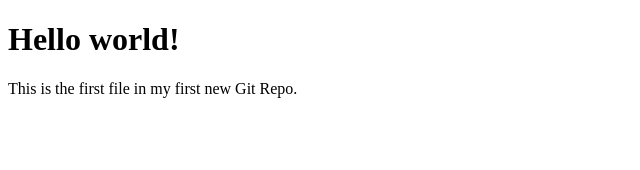
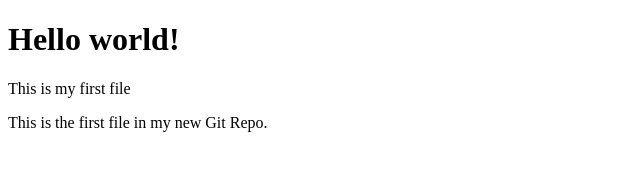
Before and after one commit to sneha67890/hello-world, a plain HTML site: page index.html in a window 1280 px wide. Shown: the whole page, without its empty margins (0-640 px from the left). Drawn offline with Linux system fonts and the light colour scheme.

Commit message:
updated index.html with a new line

```diff
--- a/index.html
+++ b/index.html
@@ -6,7 +6,8 @@
 <body>
 
 <h1>Hello world!</h1>
-<p>This is the first file in my first new Git Repo.</p>
+<p>This is my first file<p>
+<p>This is the first file in my  new Git Repo.</p>
 
 </body>
 </html>
```
